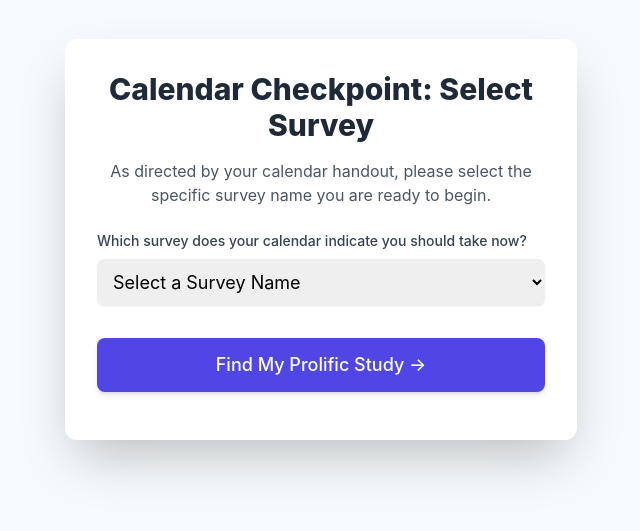
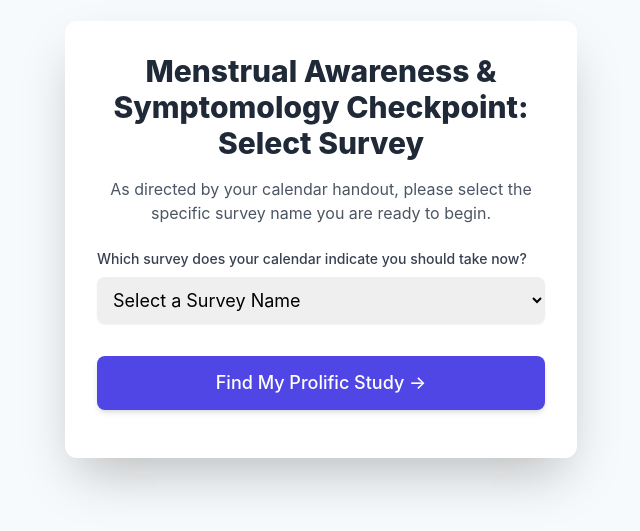
Before and after one commit to apratt25-lab/1checkpoint, a plain HTML site: page alpha/index.html in a window 1280 px wide. Shown: the part 161-692 px from the top of the page, without its empty margins (319-959 px from the left). Drawn offline with nearby package versions, Linux system fonts and the light colour scheme.

Commit message:
Update heading for survey selection

```diff
--- a/alpha/index.html
+++ b/alpha/index.html
@@ -12,7 +12,7 @@
 <body class="min-h-screen flex items-center justify-center p-4">
 
     <div id="redirect-card" class="bg-white p-8 rounded-xl shadow-2xl max-w-lg w-full">
-        <h1 class="text-3xl font-extrabold text-gray-800 mb-4 text-center">Calendar Checkpoint: Select Survey</h1>
+        <h1 class="text-3xl font-extrabold text-gray-800 mb-4 text-center">Menstrual Awareness & Symptomology Checkpoint: Select Survey</h1>
         <p class="text-gray-600 mb-6 text-center">
             As directed by your calendar handout, please select the specific survey name you are ready to begin.
         </p>
```
